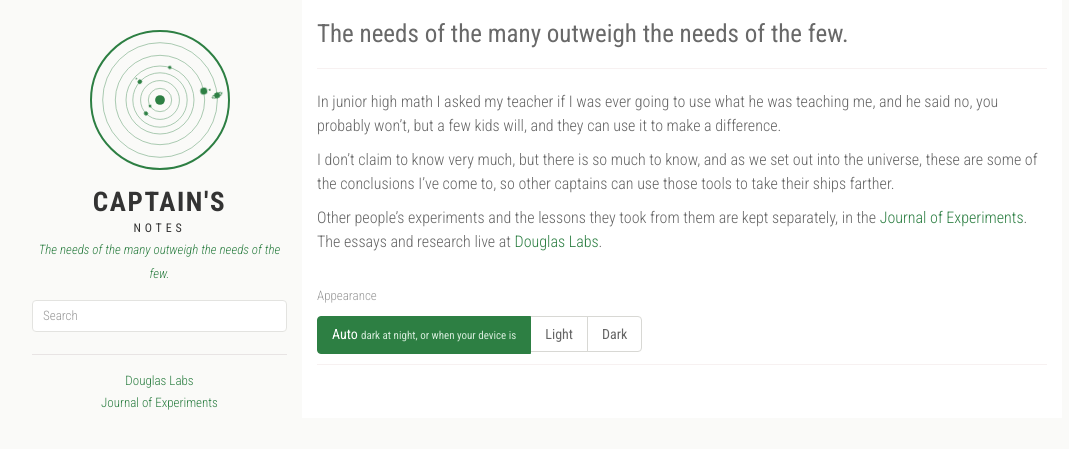
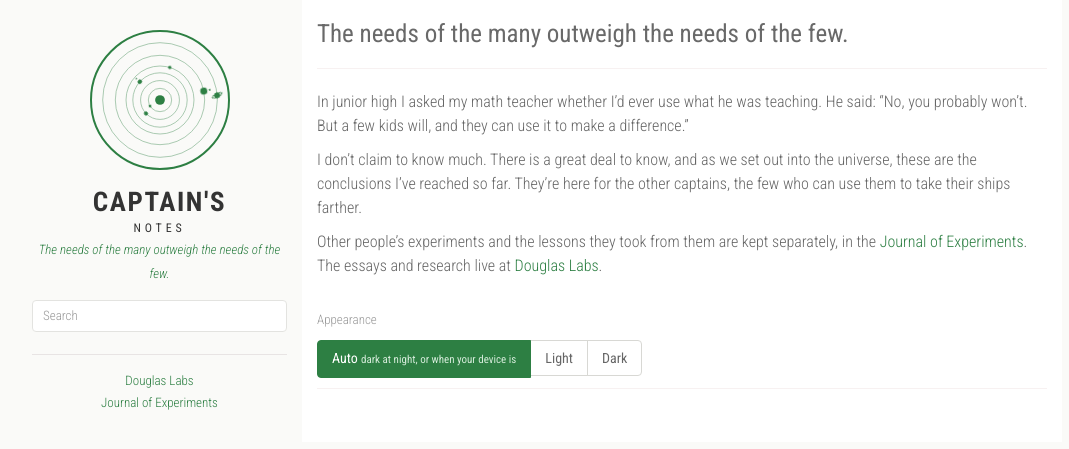
Before and after one commit to realrobertdouglas/captainnotes.com, a Jekyll site: the page built from about.md, in a window 1280 px wide. Shown: the top 449 px of the page, without its empty margins (53-1122 px from the left). Built offline with Jekyll 4.4.1, drawn with Linux system fonts in a browser that asks for light colours.

Commit message:
About: the teacher's line in his own words, and the few captains
Co-Authored-By: Claude Fable 5.1 <noreply@anthropic.com>

```diff
--- a/about.md
+++ b/about.md
@@ -4,9 +4,9 @@ title: The needs of the many outweigh the needs of the few.
 permalink: /about/
 ---
 
-In junior high math I asked my teacher if I was ever going to use what he was teaching me, and he said no, you probably won't, but a few kids will, and they can use it to make a difference.
+In junior high I asked my math teacher whether I'd ever use what he was teaching. He said: "No, you probably won't. But a few kids will, and they can use it to make a difference."
 
-I don't claim to know very much, but there is so much to know, and as we set out into the universe, these are some of the conclusions I've come to, so other captains can use those tools to take their ships farther.
+I don't claim to know much. There is a great deal to know, and as we set out into the universe, these are the conclusions I've reached so far. They're here for the other captains, the few who can use them to take their ships farther.
 
 Other people's experiments and the lessons they took from them are kept separately, in the [Journal of Experiments](https://journalsofexperiments.com/). The essays and research live at [Douglas Labs](https://douglas.lol/).
 
```
